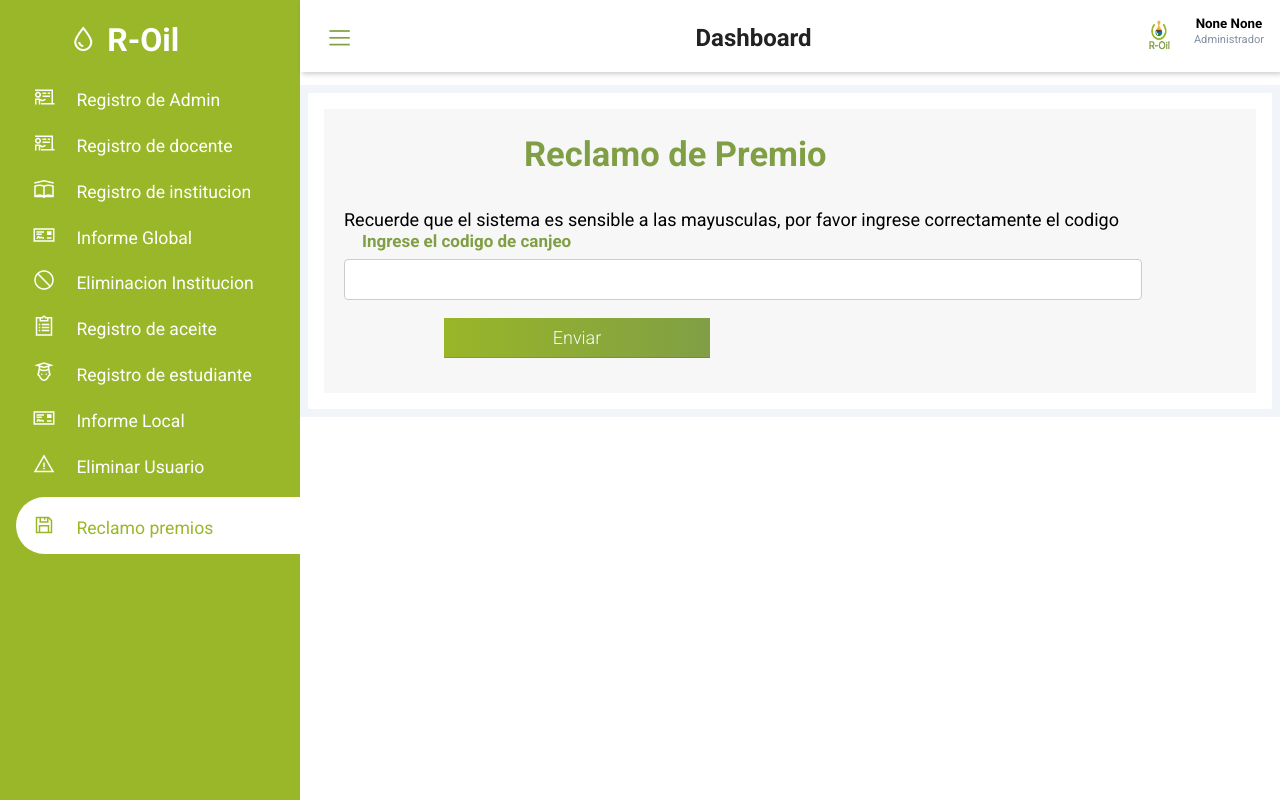
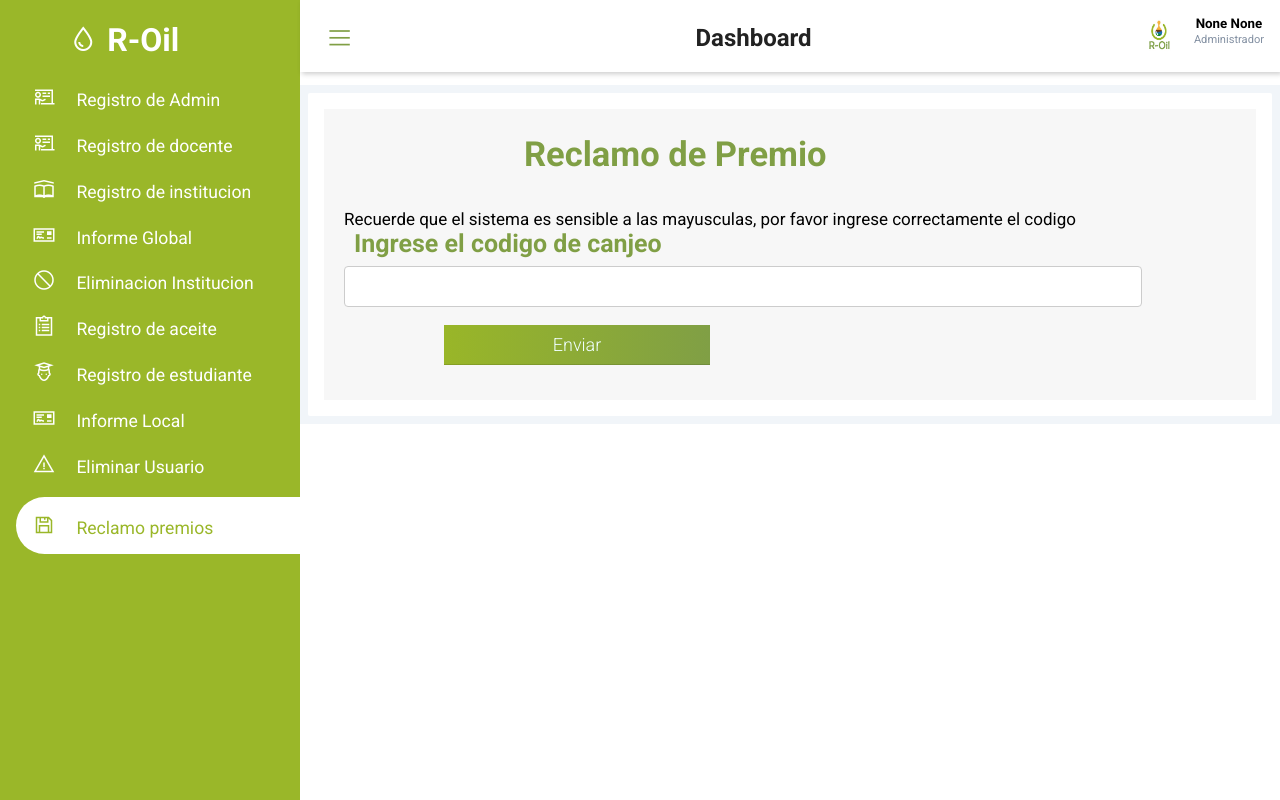
Before and after one commit to dgomezc1/R-Oil, a Django app: page /premios/reclamo/ in a window 1280 px wide. Run offline with Django 3.2, Linux system fonts and the light colour scheme; a user stored in the database is signed in; data comes from the database, SQL or seed files in the repository; some libraries are stand-ins or nearby versions.

Commit message:
Arreglo del html de reclamos

```diff
--- a/Roil/templates/premios/reclamos.html
+++ b/Roil/templates/premios/reclamos.html
@@ -13,9 +13,9 @@
         {% csrf_token %}
         <div class = "opciones">
 
-            <FONT SIZE=4><p>Recuerde que el sistema es sensible a las mayusculas, por favor ingrese correctamente el codigo</p></FONT>
-            &nbsp;
-            <label>Ingrese el codigo de canjeo</label>
+            <p style = "font-size: 17px;">Recuerde que el sistema es sensible a las mayusculas, por favor ingrese correctamente el codigo</p>
+
+            <label style = "font-size: 25px; margin-top: 20px;">Ingrese el codigo de canjeo</label>
             <div class="form-warp">
                 <input type="text" name="codigo" id="codigo">
             </div>
```
